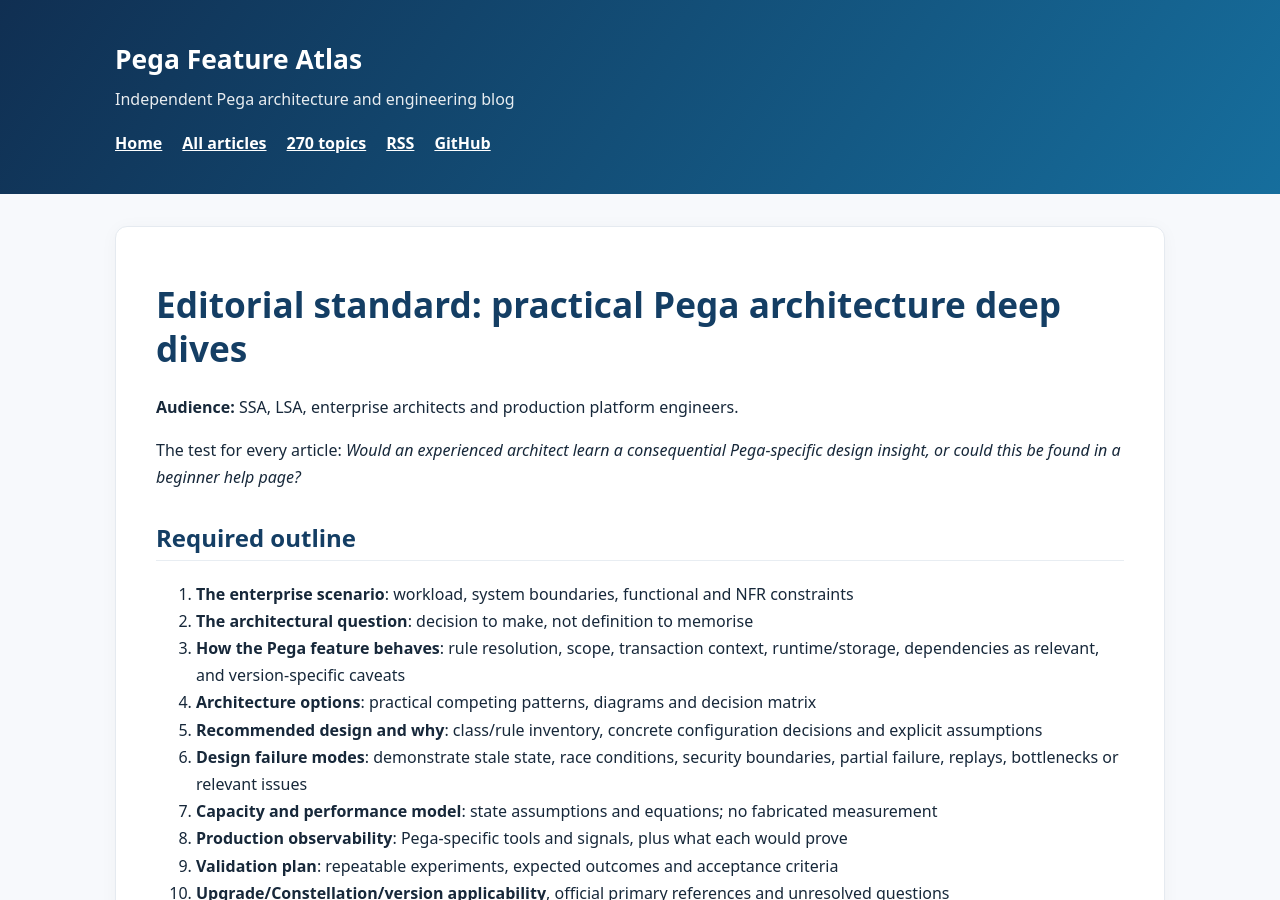
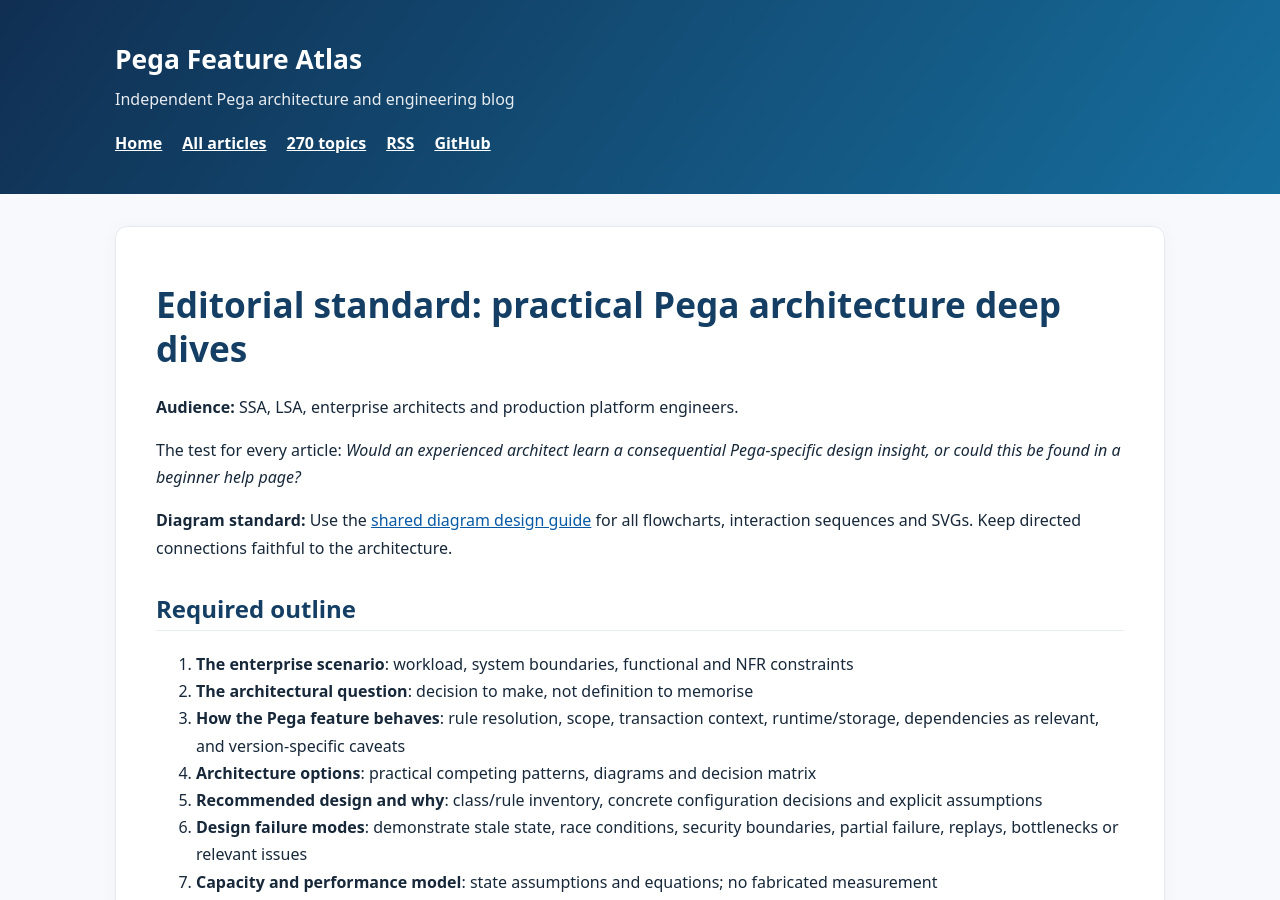
Before and after one commit to chandransandeep/pega-feature-atlas, a Jekyll site: the page built from docs/article-template.md, in a window 1280 px wide and 900 px high. Built offline with Jekyll 4.4.1, drawn with Linux system fonts in a browser that asks for light colours.

Commit message:
docs: require unified diagram design in article editorial standard

```diff
--- a/docs/article-template.md
+++ b/docs/article-template.md
@@ -8,6 +8,8 @@ title: Architecture article standard
 **Audience:** SSA, LSA, enterprise architects and production platform engineers.
 
 The test for every article: *Would an experienced architect learn a consequential Pega-specific design insight, or could this be found in a beginner help page?*
+
+**Diagram standard:** Use the [shared diagram design guide]({{ '/diagram-style-guide.html' | relative_url }}) for all flowcharts, interaction sequences and SVGs. Keep directed connections faithful to the architecture.
 
 ## Required outline
 
```
